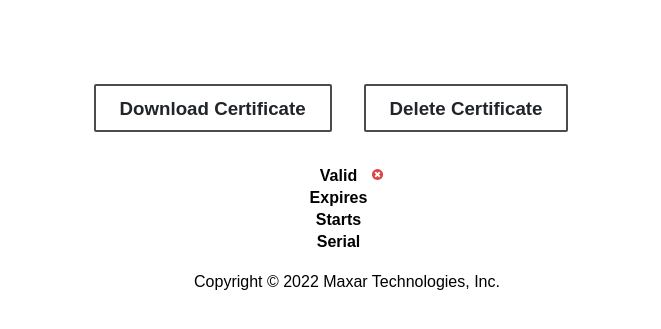
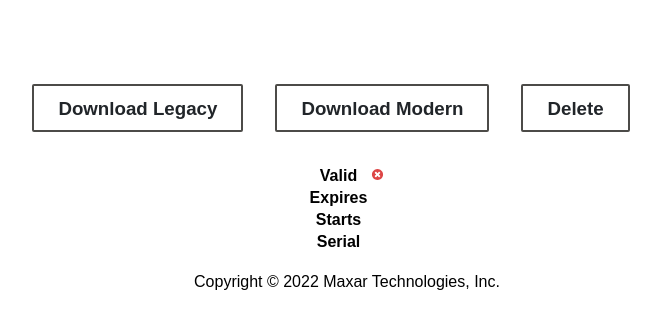
Before and after one commit to radiant-maxar/openmaps-auth, a Django app: template openmaps_auth/templates/cert_details.html in a window 1280 px wide. Shown: the part 389-718 px from the top of the page, without its empty margins (293-954 px from the left). Run offline with Django 4.2, Linux system fonts and the light colour scheme; the template is opened without the code that fills it, so the values that code supplies are empty; the visitor is signed in with stand-in values (Sample User, id 1).

Commit message:
Explicitly separate legacy/modern TLS download views.

```diff
--- a/openmaps_auth/templates/cert_details.html
+++ b/openmaps_auth/templates/cert_details.html
@@ -4,8 +4,9 @@
 {% block center %}
 <div class="center_section">
   <p>
-    <a class="login_button" href="{% url 'cert_download' cert.pk %}">Download Certificate</a>
-    <a class="login_button" href="{% url 'cert_delete' cert.pk %}">Delete Certificate</a>
+    <a class="login_button" href="{% url 'cert_legacy' cert.pk %}">Download Legacy</a>
+    <a class="login_button" href="{% url 'cert_modern' cert.pk %}">Download Modern</a>
+    <a class="login_button" href="{% url 'cert_delete' cert.pk %}">Delete</a>
   </p>
   <p></p>
 </div>
--- a/openmaps_auth/tls/urls.py
+++ b/openmaps_auth/tls/urls.py
@@ -6,7 +6,7 @@ urlpatterns = [
     path("", views.cert_list, name="cert_list"),
     path("<uuid:pk>", views.cert_details, name="cert_details"),
     path("<uuid:pk>/delete", views.cert_delete, name="cert_delete"),
-    path("<uuid:pk>/download", views.cert_download, name="cert_download"),
+    path("<uuid:pk>/legacy", views.cert_legacy, name="cert_legacy"),
     path("<uuid:pk>/modern", views.cert_modern, name="cert_modern"),
     path("new", views.cert_new, name="cert_new"),
     path("password", views.pkcs12_password, name="pkcs12_password"),
```
Also changed, not shown: openmaps_auth/tls/views.py (+22 -16 lines).
